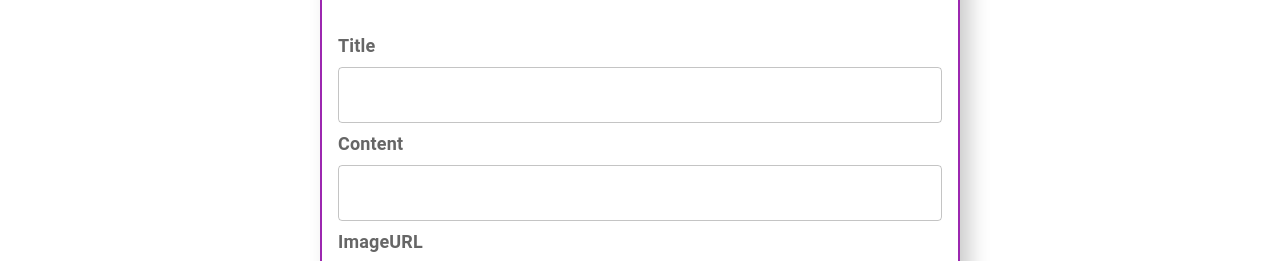
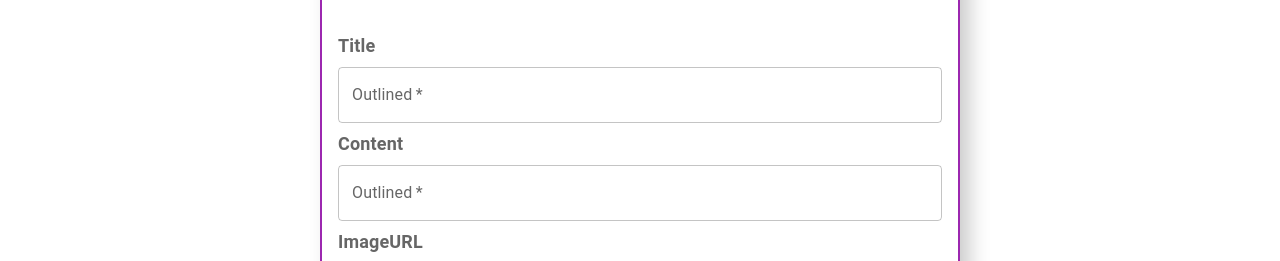
Before and after one commit to nagarajan091792/blog-app-client, a React (Create React App) app: page /portal/addPost in a window 1280 px wide. Shown: the part 161-422 px from the top of the page. Built offline with nearby package versions, Linux system fonts and the light colour scheme; no server answers; sample sign-in values are in the browser's storage.

Commit message:
Update AddPost.js

```diff
--- a/src/components/AddPost.js
+++ b/src/components/AddPost.js
@@ -73,10 +73,12 @@ const AddPost = () => {
             value={formik.values.title}
             margin="none"
             variant="outlined"
+            label="Outlined"
             required
           />
           <InputLabel sx={labelStyle} placeholder="Content">Content</InputLabel>
           <TextField
+label="Outlined"
             name="content"
             onChange={formik.handleChange}
             value={formik.values.content}
```
